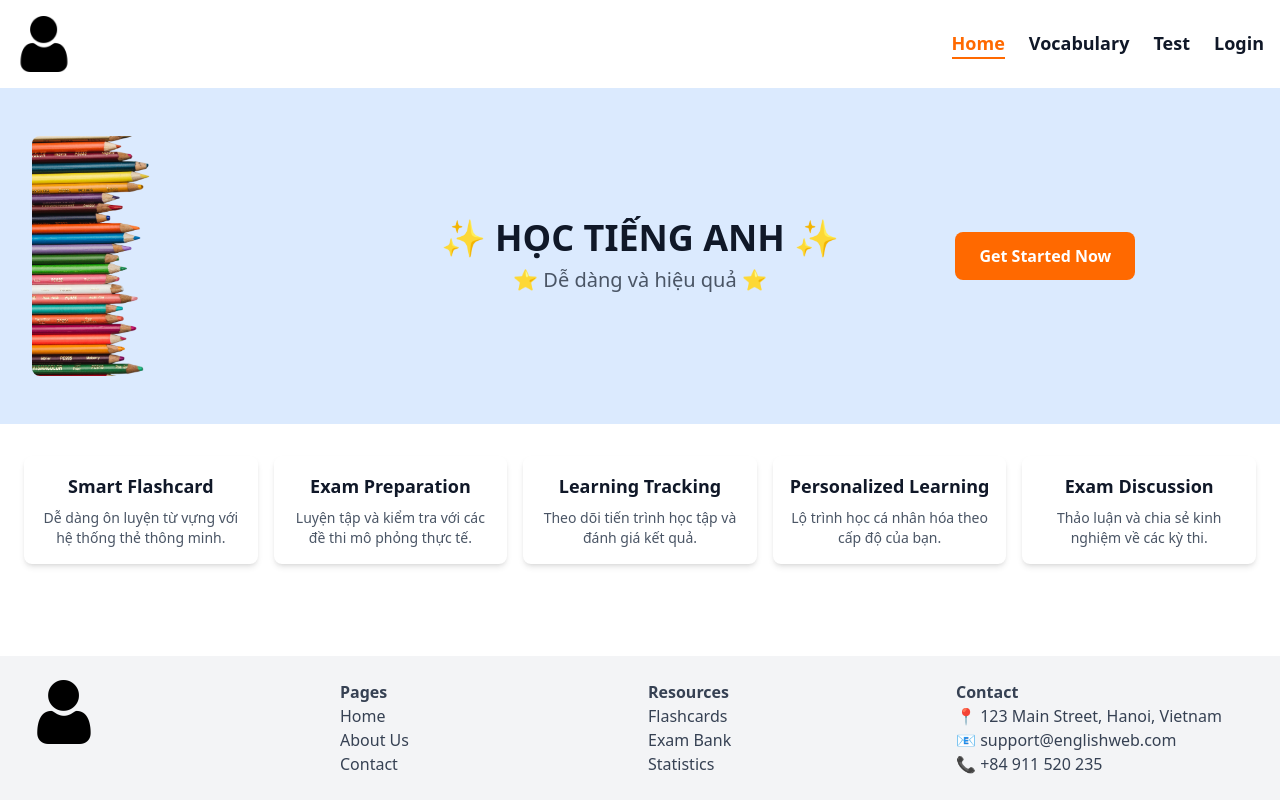
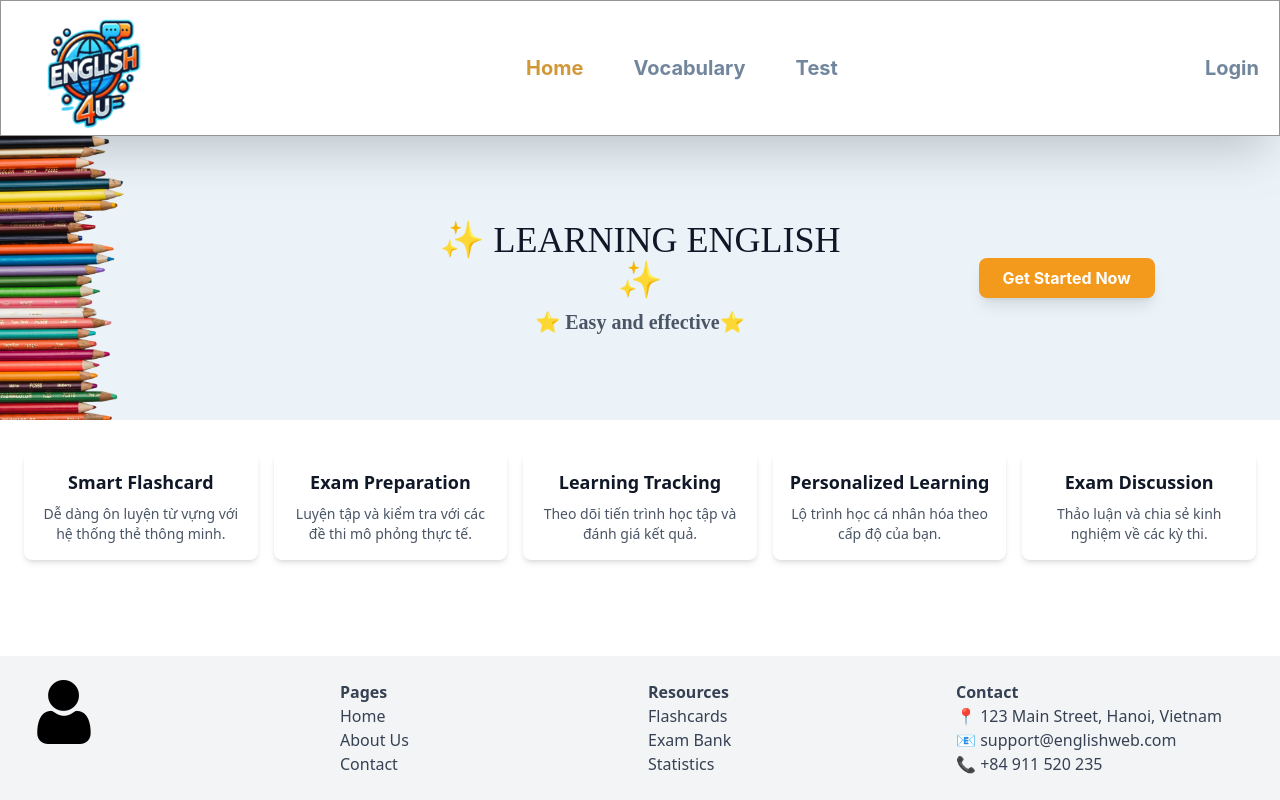
Before and after one commit to norman713/english-web, a React (Vite) app: page / in a window 1280 px wide. Built offline with nearby package versions, Linux system fonts and the light colour scheme.

Commit message:
Restructure, develop component for navbar, button

```diff
--- a/package.json
+++ b/package.json
@@ -13,6 +13,7 @@
     "@tailwindcss/vite": "^4.0.15",
     "react": "^19.0.0",
     "react-dom": "^19.0.0",
+    "react-router-dom": "^7.4.1",
     "tailwindcss": "^4.0.15"
   },
   "devDependencies": {
--- a/src/Home.tsx
+++ /dev/null
@@ -1,80 +0,0 @@
-import logo from "./assets/user.png";
-import bannerImage from "./assets/hero.png";
-
-const App = () => {
-  return (
-    <div className="min-h-screen flex flex-col text-gray-900">
-      {/* Navbar */}
-      <nav className="flex justify-between items-center p-4 shadow-md bg-white">
-        <img src={logo} alt="Logo" className="w-14" />
-        <ul className="flex space-x-6 text-lg font-semibold">
-          <li className="text-orange-500 border-b-2 border-orange-500">Home</li>
-          <li className="hover:text-orange-500">Vocabulary</li>
-          <li className="hover:text-orange-500">Test</li>
-          <li className="hover:text-orange-500">Login</li>
-        </ul>
-      </nav>
-
-      {/* Banner */}
-      <header className="relative grid grid-cols-3 items-center text-center py-12 bg-blue-100 px-8">
-        <div>
-          <img src={bannerImage} alt="Banner" className="w-full h-60 object-cover rounded-lg" />
-        </div>
-        <div>
-          <h1 className="text-4xl font-bold">✨ HỌC TIẾNG ANH ✨</h1>
-          <p className="text-xl text-gray-600 mt-2">⭐ Dễ dàng và hiệu quả ⭐</p>
-        </div>
-        <div className="flex justify-center">
-          <button className="px-6 py-3 bg-orange-500 text-white font-semibold rounded-lg hover:bg-orange-600 transition">
-            Get Started Now
-          </button>
-        </div>
-      </header>
-
-      {/* Features */}
-      <section className="grid grid-cols-1 md:grid-cols-3 lg:grid-cols-5 gap-4 px-6 py-8">
-        {[
-          { title: "Smart Flashcard", desc: "Dễ dàng ôn luyện từ vựng với hệ thống thẻ thông minh." },
-          { title: "Exam Preparation", desc: "Luyện tập và kiểm tra với các đề thi mô phỏng thực tế." },
-          { title: "Learning Tracking", desc: "Theo dõi tiến trình học tập và đánh giá kết quả." },
-          { title: "Personalized Learning", desc: "Lộ trình học cá nhân hóa theo cấp độ của bạn." },
-          { title: "Exam Discussion", desc: "Thảo luận và chia sẻ kinh nghiệm về các kỳ thi." },
-        ].map((feature, index) => (
-          <div key={index} className="bg-white p-4 rounded-lg shadow-md text-center">
-            <h2 className="text-lg font-semibold">{feature.title}</h2>
-            <p className="text-sm text-gray-600 mt-2">{feature.desc}</p>
-          </div>
-        ))}
-      </section>
-
-      {/* Footer */}
-      <footer className="bg-gray-100 py-6 px-8 mt-auto">
-        <div className="grid grid-cols-2 md:grid-cols-4 gap-4 text-gray-700">
-          <div>
-            <img src={logo} alt="Logo" className="w-16 mb-2" />
-          </div>
-          <div>
-            <h3 className="font-semibold">Pages</h3>
-            <p>Home</p>
-            <p>About Us</p>
-            <p>Contact</p>
-          </div>
-          <div>
-            <h3 className="font-semibold">Resources</h3>
-            <p>Flashcards</p>
-            <p>Exam Bank</p>
-            <p>Statistics</p>
-          </div>
-          <div>
-            <h3 className="font-semibold">Contact</h3>
-            <p>📍 123 Main Street, Hanoi, Vietnam</p>
-            <p>📧 support@englishweb.com</p>
-            <p>📞 +84 911 520 235</p>
-          </div>
-        </div>
-      </footer>
-    </div>
-  );
-};
-
-export default App;
--- /dev/null
+++ b/src/components/Button/Button.tsx
@@ -0,0 +1,22 @@
+interface ButtonProps {
+  text: string;
+  bgColor?: string;
+  textColor?: string;
+  onClick?: () => void;
+}
+const Button = ({
+  text,
+  bgColor = "bg-[#F3991B]",
+  textColor = "text-white",
+  onClick,
+}: ButtonProps) => {
+  // Hover animation
+  const buttonClasses = `${bgColor} ${textColor} text px-6 py-2 rounded-lg shadow-lg hover:shadow-xl hover:scale-105 hover:translate-y-[-2px] transition-all duration-300`;
+  return (
+    <button className={buttonClasses} onClick={onClick}>
+      {text}
+    </button>
+  );
+};
+
+export default Button;
--- a/src/components/ModeSelect/index.tsx
+++ b/src/components/ModeSelect/index.tsx
@@ -0,0 +1,8 @@
+
+function index() {
+  return (
+    <div>index</div>
+  )
+}
+
+export default index
--- /dev/null
+++ b/src/components/NavBar/NavBar.tsx
@@ -0,0 +1,34 @@
+import logo from "../../assets/logo-removebg-preview (1).png";
+
+const Navbar = () => {
+  return (
+    <nav className="bg-white px-[20px] shadow-2xl border border-[#959595]">
+      <div className="container flex justify-between items-center">
+        <div>
+          {/* Logo */}
+          <img src={logo} alt="English 4 Us" className="w-[138px] h-[134px]" />
+        </div>
+
+        {/* Navigation Links */}
+        <div className="flex space-x-[50px]">
+          <a href="/" className="nav-link" style={{ color: "#D09838" }}>
+            Home
+          </a>
+          <a href="/vocabulary" className="nav-link">
+            Vocabulary
+          </a>
+          <a href="/test" className="nav-link">
+            Test
+          </a>
+        </div>
+        <div>
+          <a href="/login" className="nav-link">
+            Login
+          </a>
+        </div>
+      </div>
+    </nav>
+  );
+};
+
+export default Navbar;
--- a/src/index.css
+++ b/src/index.css
@@ -1 +1,26 @@
 @import "tailwindcss";
+@import url('https://fonts.googleapis.com/css2?family=Inter:wght@700&display=swap');
+
+.nav-link {
+  color: #71869D;
+  font-family: 'Inter', sans-serif;
+  font-weight: bold;
+  font-size: 20px;
+  transition: color 0.3s;
+}
+.text{
+    font-family: 'Inter', sans-serif;
+    font-weight: bold;
+}
+.banner-text{
+    font-family: "Allura", cursive;
+
+    font-style: normal;
+
+}
+.nav-link:hover {
+  color: #D09838;
+}
+.nav-link:active {
+    color: #D09838;
+}
--- a/src/pages/Home/index.tsx
+++ b/src/pages/Home/index.tsx
@@ -1 +1,98 @@
 // home list
+import logo from "../../assets/user.png";
+import bannerImage from "../../assets/hero.png";
+import Navbar from "../../components/NavBar/NavBar";
+import Button from "../../components/Button/Button";
+const Home = () => {
+  return (
+    <div className="min-h-screen flex flex-col text-gray-900">
+      {/* Navbar */}
+      <Navbar />
+      {/* Banner */}
+      <header
+        className="relative grid grid-cols-3 items-center text-center"
+        style={{ backgroundColor: "rgba(169, 201, 227, 0.23)" }}
+      >
+        <div>
+          <img
+            src={bannerImage}
+            alt="Banner"
+            className="w-full h-full object-cover transform scale-x-100" // scale-x-110 để phóng to chiều ngang
+          />
+        </div>
+        <div>
+          <h1 className="text-4xl banner-text">✨ LEARNING ENGLISH ✨</h1>
+          <p className="text-xl banner-text text-gray-600 mt-2 font-bold">
+            ⭐ Easy and effective⭐
+          </p>
+        </div>
+        <div>
+          <Button text={" Get Started Now"}></Button>
+        </div>
+      </header>
+
+      {/* Features */}
+      <section className="grid grid-cols-1 md:grid-cols-3 lg:grid-cols-5 gap-4 px-6 py-8">
+        {[
+          {
+            title: "Smart Flashcard",
+            desc: "Dễ dàng ôn luyện từ vựng với hệ thống thẻ thông minh.",
+          },
+          {
+            title: "Exam Preparation",
+            desc: "Luyện tập và kiểm tra với các đề thi mô phỏng thực tế.",
+          },
+          {
+            title: "Learning Tracking",
+            desc: "Theo dõi tiến trình học tập và đánh giá kết quả.",
+          },
+          {
+            title: "Personalized Learning",
+            desc: "Lộ trình học cá nhân hóa theo cấp độ của bạn.",
+          },
+          {
+            title: "Exam Discussion",
+            desc: "Thảo luận và chia sẻ kinh nghiệm về các kỳ thi.",
+          },
+        ].map((feature, index) => (
+          <div
+            key={index}
+            className="bg-white p-4 rounded-lg shadow-md text-center"
+          >
+            <h2 className="text-lg font-semibold">{feature.title}</h2>
+            <p className="text-sm text-gray-600 mt-2">{feature.desc}</p>
+          </div>
+        ))}
+      </section>
+
+      {/* Footer */}
+      <footer className="bg-gray-100 py-6 px-8 mt-auto">
+        <div className="grid grid-cols-2 md:grid-cols-4 gap-4 text-gray-700">
+          <div>
+            <img src={logo} alt="Logo" className="w-16 mb-2" />
+          </div>
+          <div>
+            <h3 className="font-semibold">Pages</h3>
+            <p>Home</p>
+            <p>About Us</p>
+            <p>Contact</p>
+          </div>
+          <div>
+            <h3 className="font-semibold">Resources</h3>
+            <p>Flashcards</p>
+            <p>Exam Bank</p>
+            <p>Statistics</p>
+          </div>
+          <div>
+            <h3 className="font-semibold">Contact</h3>
+            <p>📍 123 Main Street, Hanoi, Vietnam</p>
+            <p>📧 support@englishweb.com</p>
+            <p>📞 +84 911 520 235</p>
+          </div>
+        </div>
+      </footer>
+    </div>
+  );
+};
+
+export default Home;
```
Also changed, not shown: src/main.tsx (+7 -7 lines), src/assets/logo-removebg-preview (1).png (added), 1 other file (tests, documents, lock files or other folders).
